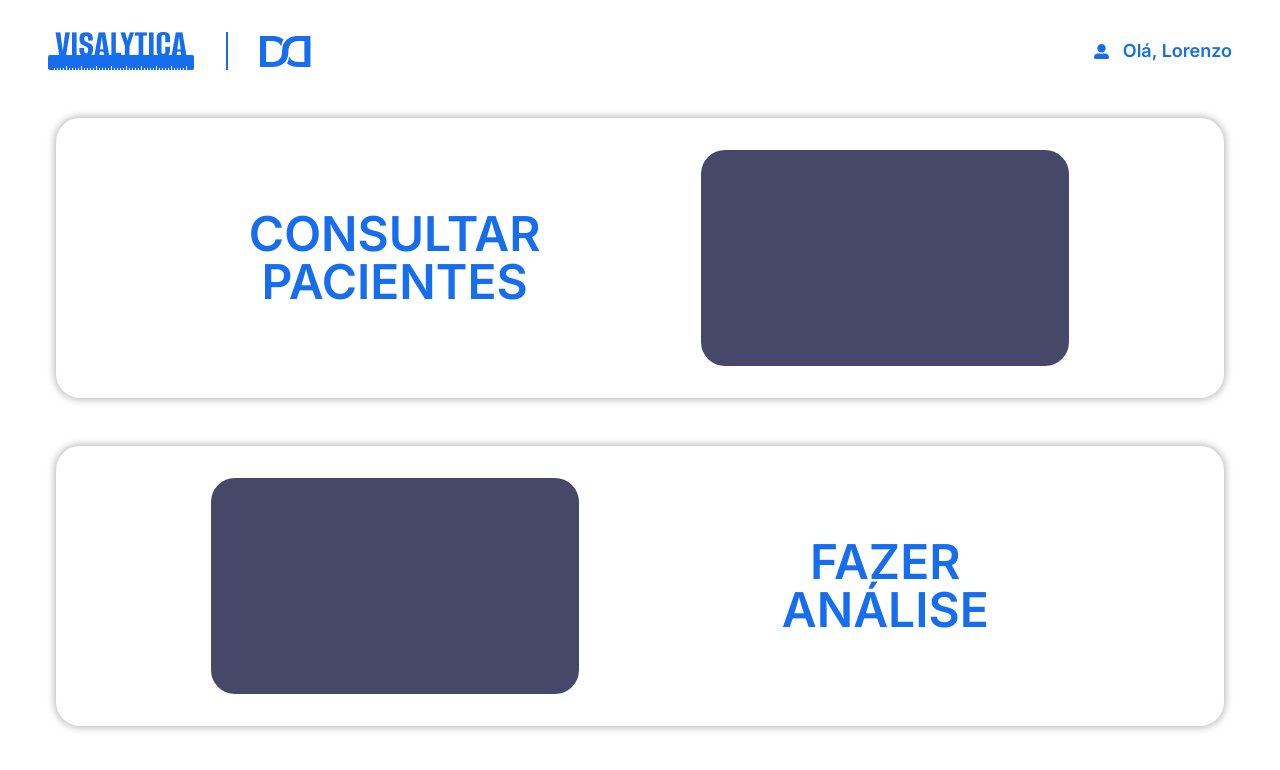
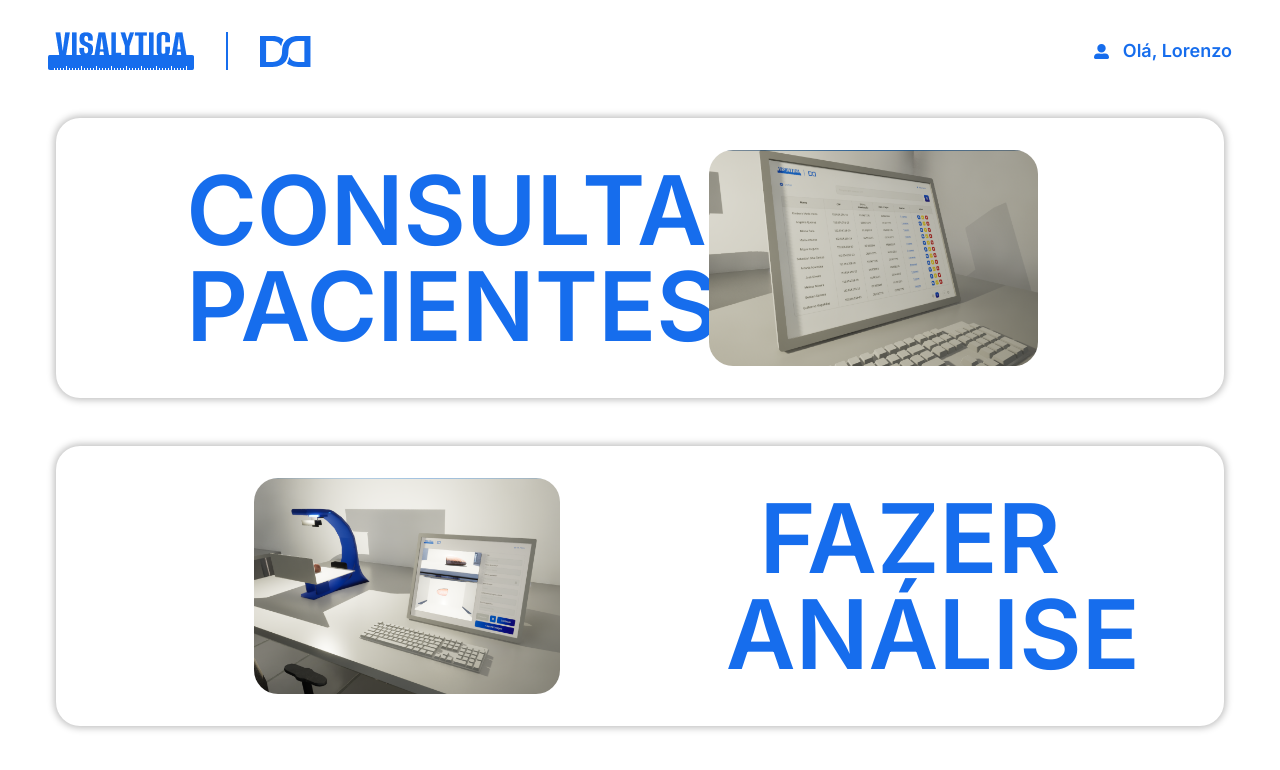
Before and after one commit to CodeBreakers-DASA/visalytica_frontend, a Next.js app: page /Home in a window 1280 px wide. Shown: the top 770 px of the page. Built offline with nearby package versions, Linux system fonts and the light colour scheme.

Commit message:
Feat/Adicionando visao computacional

```diff
--- a/src/app/(mainLayout)/Analise/page.js
+++ b/src/app/(mainLayout)/Analise/page.js
@@ -147,7 +147,7 @@ export default function Analise() {
     return (
         <>
             <div className='flex flex-col lg:flex-row h-[80vh] mx-4 sm:mx-8 lg:mx-16 gap-6'>
-                <div className='absolute bottom-0'>
+                <div className='hidden absolute bottom-0'>
                     <select
                         onChange={(e) => setSelectedDevice1(e.target.value)}
                         value={selectedDevice1 || ""}
--- a/src/app/(mainLayout)/Home/page.js
+++ b/src/app/(mainLayout)/Home/page.js
@@ -5,10 +5,10 @@ function HomeInicial() {
     return (
         <div>
             <Link href={'/ConsultarPacientes'}>
-                <CardHome nome='Consultar pacientes' alt=''/>
+                <CardHome nome='Consultar pacientes' alt='' imagem="./consultar.png"/>
             </Link>
             <Link href={'/Analise'}>
-                <CardHome invertido nome='Fazer análise' alt=''/>
+                <CardHome invertido nome='Fazer análise' alt='' imagem="./analise.png"/>
             </Link>
         </div>
      );
--- a/src/components/CardHome.js
+++ b/src/components/CardHome.js
@@ -1,10 +1,10 @@
 function CardHome({ nome, imagem, alt, invertido = false}) {
     return (
         <div style={{flexDirection: !invertido ? 'row-reverse' : ''}} className="h-[35vh] mx-14 mt-12 p-8 flex justify-evenly items-center shadow-[0_0_7px_2px] shadow-black/25 rounded-3xl">
-            <div className="bg-noturno_claro w-1/3 h-full rounded-3xl">
-
+            <div className="w-2/5 h-full rounded-3xl my-auto">
+                <img src={imagem} className="h-full rounded-3xl mx-auto"></img>
             </div>
-            <h2 className="text-5xl uppercase text-azul font-black w-1/3 text-center">{nome}</h2>
+            <h2 className="text-8xl uppercase text-azul font-black w-1/3 text-center">{nome}</h2>
         </div>
      );
 }
--- a/src/components/ServerFrame.js
+++ b/src/components/ServerFrame.js
@@ -18,7 +18,7 @@ export default function VideoReceiver({ camera }) {
 
     socketRef.current = io("http://localhost:5000");
     navigator.mediaDevices
-      .getUserMedia({ video: camera ? {deviceId: { exact: camera }} : true})
+      .getUserMedia({ video: camera ? { deviceId: { exact: camera } } : true })
       .then((stream) => {
         videoRef.current.srcObject = stream;
       })
@@ -56,12 +56,13 @@ export default function VideoReceiver({ camera }) {
     });
   }, []);
 
+
   return (
     <div>
-      <video ref={videoRef} autoPlay playsInline className="hidden"/>
+      <video ref={videoRef} autoPlay playsInline className="hidden" />
       {
         frame ? <img src={frame} alt="frame" className="h-[32vh] mx-auto"/>
-        : <h3 className="text-white">Imagem não encontrada :(</h3>
+          : <h3 className="text-white">Imagem não encontrada</h3>
       }
     </div>
   );
```
Also changed, not shown: public/analise.png (added), public/consultar.png (added).
